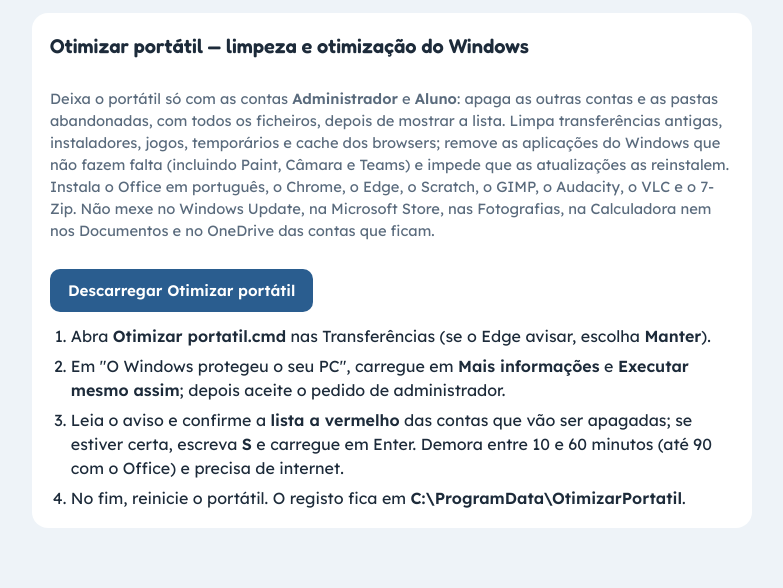
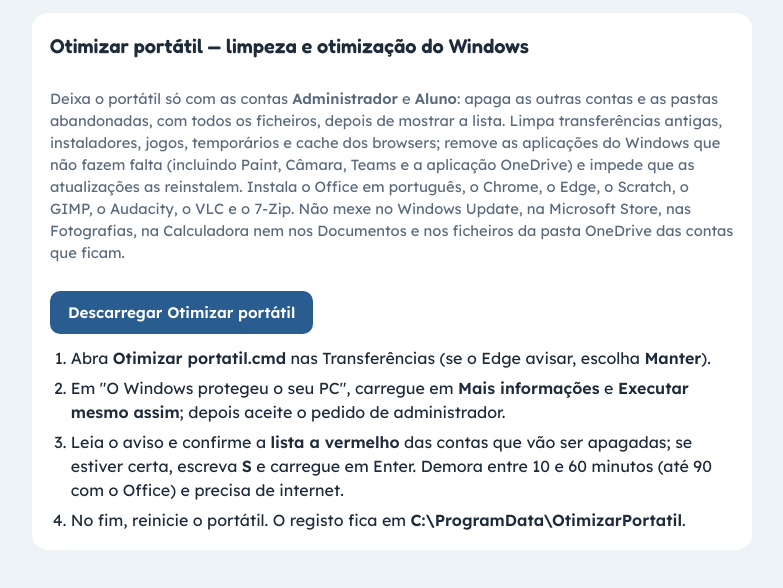
Before and after one commit to W4lker19/profleoaf, a plain HTML site: page tools/index.html in a window 1280 px wide. Shown: the part 76-664 px from the top of the page, without its empty margins (248-1031 px from the left). Drawn offline with Linux system fonts and the light colour scheme.

Commit message:
Otimizar portátil: desinstala a aplicação OneDrive (os ficheiros ficam) e avisa sobre ficheiros só na nuvem
Co-Authored-By: Claude Opus 5.5 <noreply@anthropic.com>
Claude-Session: https://claude.ai/code/session_011CGr7KK3c51iWP7dcH96Ss

```diff
--- a/tools/index.html
+++ b/tools/index.html
@@ -82,7 +82,7 @@ ol { margin: 0; padding-left: 1.3em; display: grid; gap: 6px; }
 
   <section class="card" data-ferramenta="otimizar">
     <h2>Otimizar portátil — limpeza e otimização do Windows</h2>
-    <p class="muted">Deixa o portátil só com as contas <b>Administrador</b> e <b>Aluno</b>: apaga as outras contas e as pastas abandonadas, com todos os ficheiros, depois de mostrar a lista. Limpa transferências antigas, instaladores, jogos, temporários e cache dos browsers; remove as aplicações do Windows que não fazem falta (incluindo Paint, Câmara e Teams) e impede que as atualizações as reinstalem. Instala o Office em português, o Chrome, o Edge, o Scratch, o GIMP, o Audacity, o VLC e o 7-Zip. Não mexe no Windows Update, na Microsoft Store, nas Fotografias, na Calculadora nem nos Documentos e no OneDrive das contas que ficam.</p>
+    <p class="muted">Deixa o portátil só com as contas <b>Administrador</b> e <b>Aluno</b>: apaga as outras contas e as pastas abandonadas, com todos os ficheiros, depois de mostrar a lista. Limpa transferências antigas, instaladores, jogos, temporários e cache dos browsers; remove as aplicações do Windows que não fazem falta (incluindo Paint, Câmara, Teams e a aplicação OneDrive) e impede que as atualizações as reinstalem. Instala o Office em português, o Chrome, o Edge, o Scratch, o GIMP, o Audacity, o VLC e o 7-Zip. Não mexe no Windows Update, na Microsoft Store, nas Fotografias, na Calculadora nem nos Documentos e nos ficheiros da pasta OneDrive das contas que ficam.</p>
     <div class="row">
       <a class="btn" href="otimizar-portatil.cmd" download="Otimizar portatil.cmd">Descarregar Otimizar portátil</a>
     </div>
```
Also changed, not shown: 1 other file.
